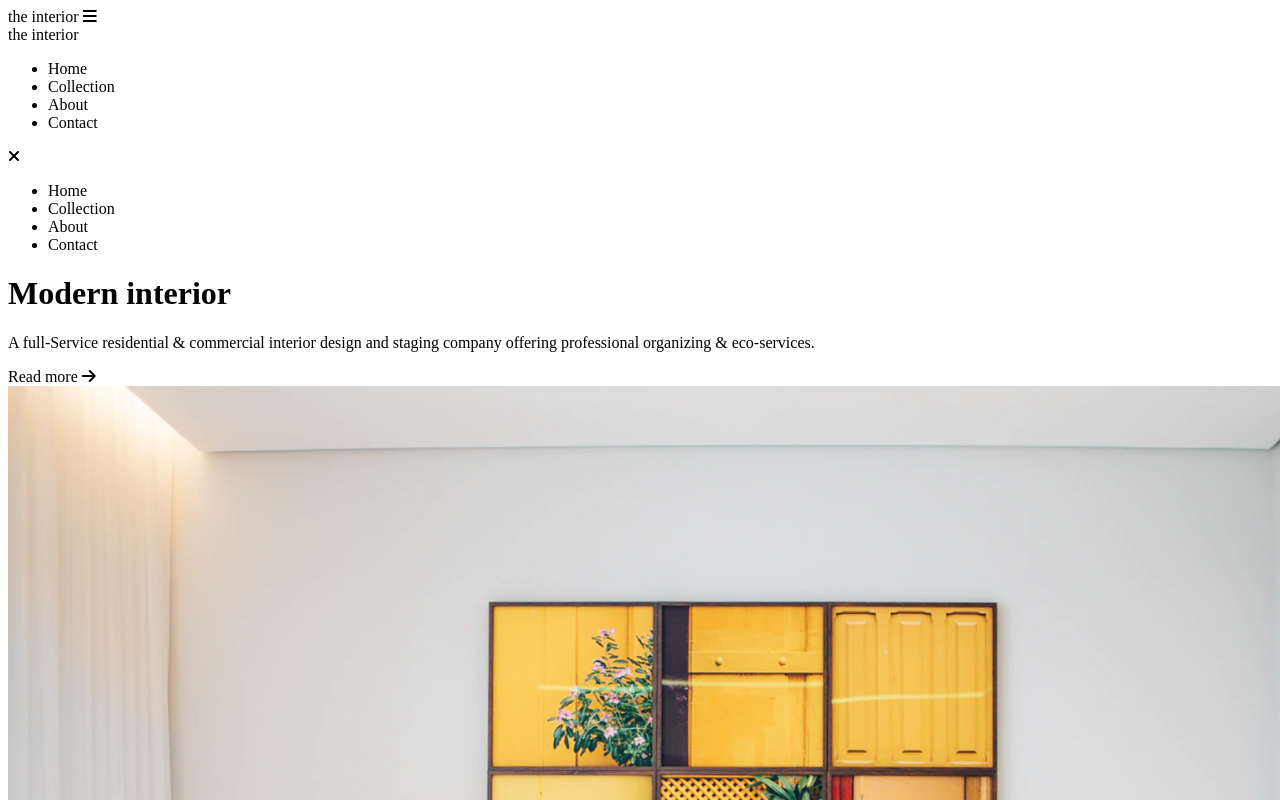
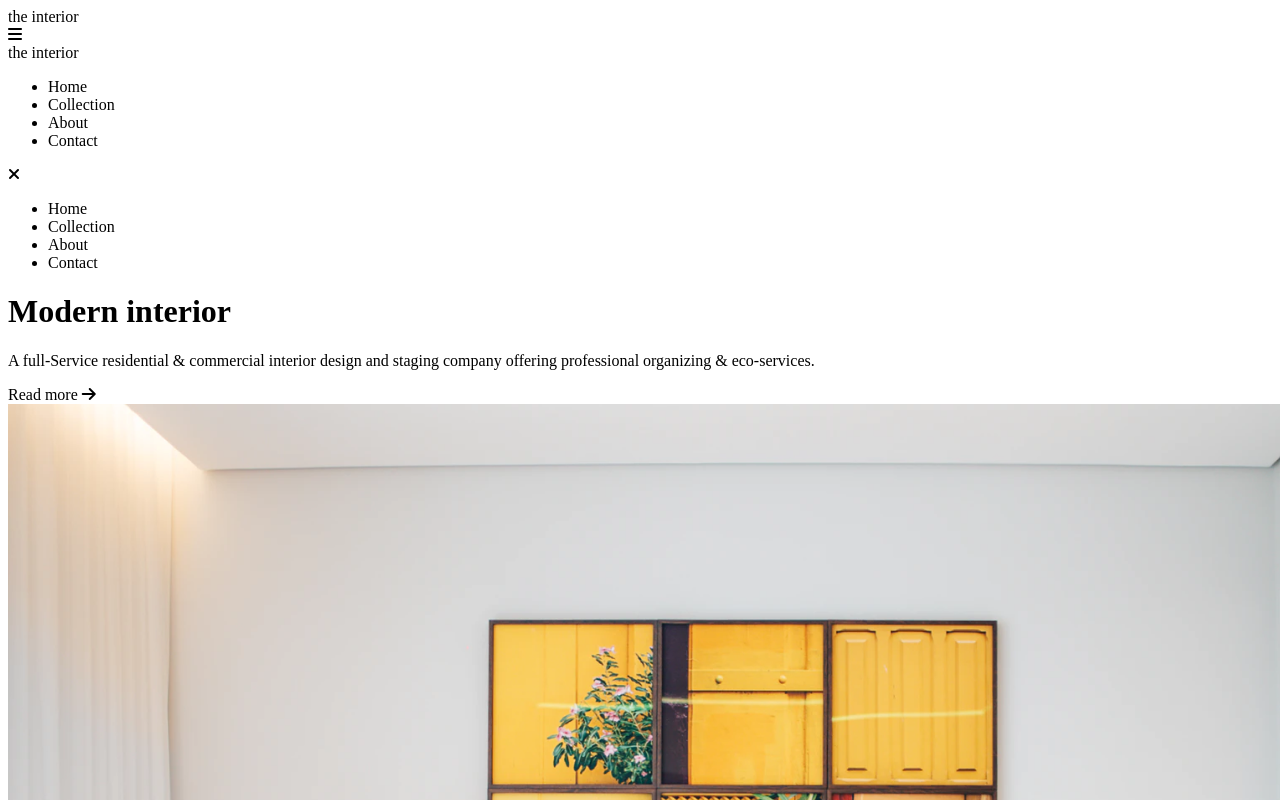
Before and after one commit to RickHalmoguera/interior-consultant-master, a plain HTML site: page index.html in a window 1280 px wide. Shown: the top 800 px of the page. Drawn offline with Linux system fonts and the light colour scheme.

Commit message:
update CSS

```diff
--- a/index.html
+++ b/index.html
@@ -4,20 +4,25 @@
   <meta charset="UTF-8">
   <meta name="viewport" content="width=device-width, initial-scale=1.0">
   <link rel="icon" href="./devchallenges.png" />
+  <script src="https://kit.fontawesome.com/c45d098780.js" crossorigin="anonymous"></script>
   <link rel="stylesheet" href="index.css">
-  <script src="https://kit.fontawesome.com/c45d098780.js" crossorigin="anonymous"></script>
   <title>Interior Consultant Master</title>
 </head>
   <body>
 
-    <div class="c-nav__mobile">
-      <span class="c-nac__logo">the interior</span>
+    <div class="c-nav">
+      <div class="c-nav__logo">
+        <span>the interior</span>
+      </div>
       <i class="fa-solid fa-bars" id="menuOpenBtn"></i>
     </div>
 
-    <div class="c-nav__desktop">
-      <span class="c-nac__logo">the interior</span>
-      <ul>
+    <div class="c-nav ">
+      <div class="c-nav__logo">
+        <span>the interior</span>
+      </div>
+
+      <ul class="c-nav__navlinks">
         <li class="c-menu__section">Home</li>
         <li class="c-menu__section">Collection</li>
         <li class="c-menu__section">About</li>
@@ -27,7 +32,7 @@
 
     <div class="c-menu">
       <i class="fa-solid fa-xmark" id="menuCloseBtn"></i>
-      <ul>
+      <ul class="c-menu__navlinks">
         <li class="c-menu__section">Home</li>
         <li class="c-menu__section">Collection</li>
         <li class="c-menu__section">About</li>
@@ -48,10 +53,12 @@
         <div class="c-card">
           <div class="c-card__header">
             <img src="./photo2.png" alt="Profile pic">
-            <h3>Aliza Webber</h3>
-            <p>Interior designer</p>
+            <div class="c-header__text">
+              <h3>Aliza Webber</h3>
+              <p>Interior designer</p>
+            </div>
           </div>
-          <div class="c-card__text">
+          <div class="c-card__bodyText">
             <h2>Designed in 2020 by Aliza Webber</h2>
           </div>
         </div>
```
